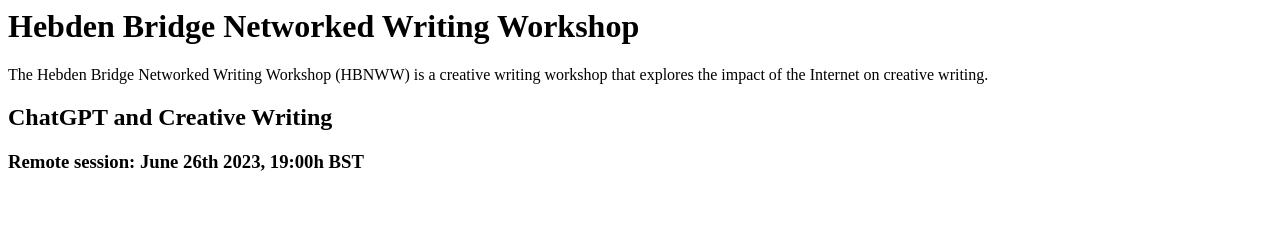
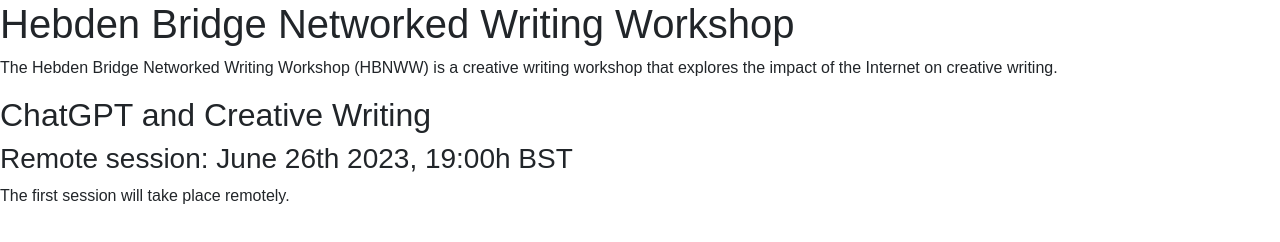
Before and after one commit to orbific/hbnww.org.uk, a plain HTML site: page index.html in a window 1280 px wide. Drawn offline with nearby package versions, Linux system fonts and the light colour scheme.

Commit message:
Update index.html

```diff
--- a/index.html
+++ b/index.html
@@ -1,5 +1,18 @@
+<!doctype html>
+<html lang="en" class="fontawesome-i2svg-active fontawesome-i2svg-complete">
+    <head>
+        <!-- Font Awesome CSS -->
+        <link rel="stylesheet" href="https://maxcdn.bootstrapcdn.com/font-awesome/4.7.0/css/font-awesome.min.css">
+        <!-- Bootstrap CSS -->
+        <link rel="stylesheet" href="https://stackpath.bootstrapcdn.com/bootstrap/4.3.1/css/bootstrap.min.css"
+              integrity="sha384-ggOyR0iXCbMQv3Xipma34MD+dH/1fQ784/j6cY/iJTQUOhcWr7x9JvoRxT2MZw1T" crossorigin="anonymous">
+    </head>
+    <body id=about style="font-family: sans-serif;">
 <h1>Hebden Bridge Networked Writing Workshop</h1>
 <p>The Hebden Bridge Networked Writing Workshop (HBNWW) is a creative writing workshop that explores the impact of the
   Internet on creative writing.</p>
 <h2>ChatGPT and Creative Writing</h2>
 <h3>Remote session: June 26th 2023, 19:00h BST</h3>
+      <p>The first session will take place remotely.</p>
+</body>
+</html>
```
